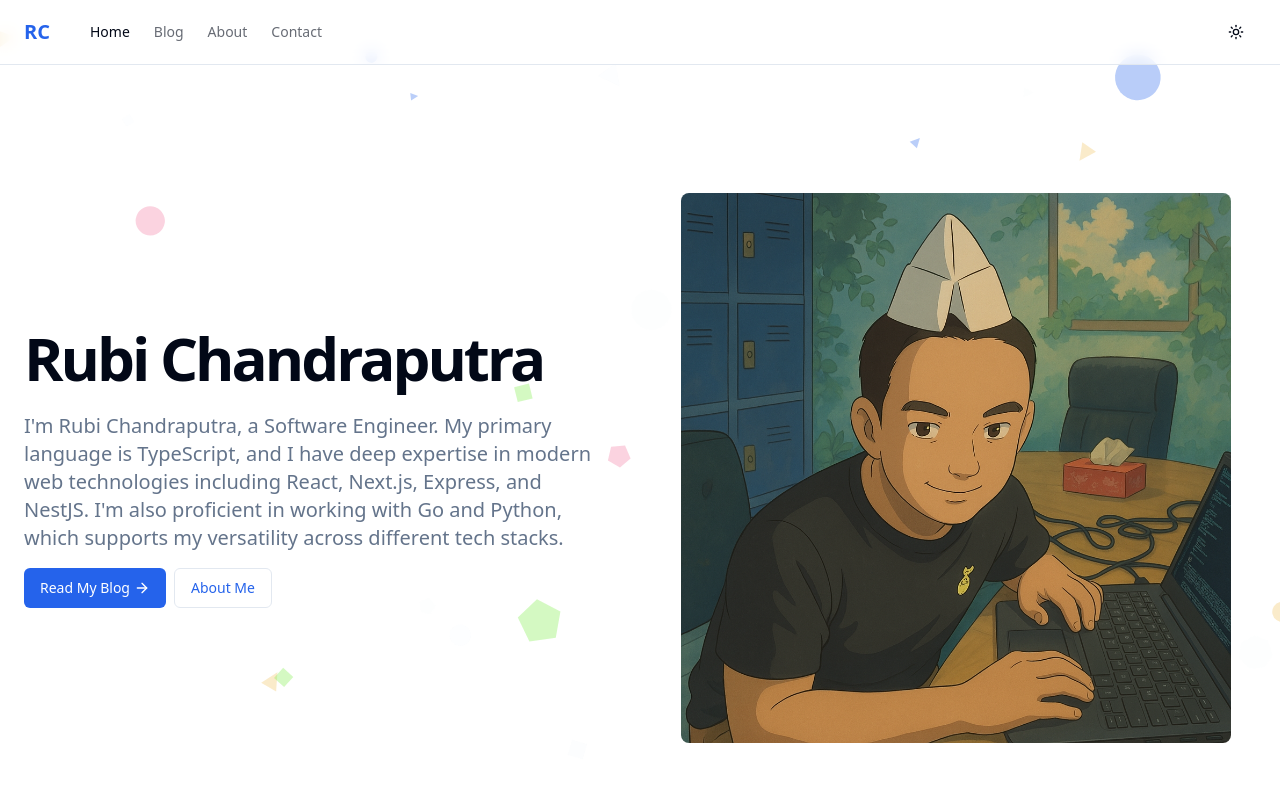
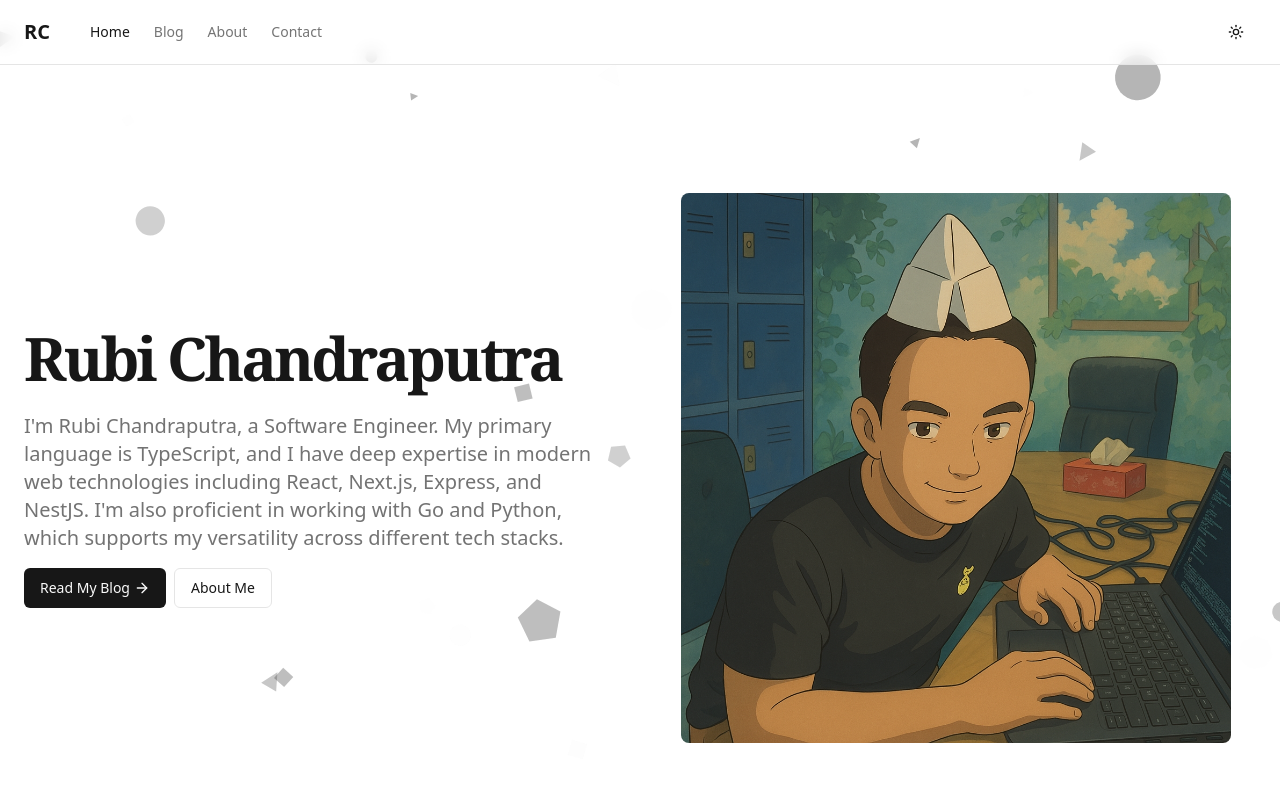
Before and after one commit to rubichandrap/my-blog, a Next.js app: page /my-blog/ in a window 1280 px wide. Shown: the top 800 px of the page. Built offline with nearby package versions, Linux system fonts and the light colour scheme.

Commit message:
feat: editorial design foundation — monochrome tokens, serif headings, article typography (T1)

```diff
--- a/app/globals.css
+++ b/app/globals.css
@@ -5,74 +5,74 @@
 @layer base {
   :root {
     --background: 0 0% 100%;
-    --foreground: 222.2 84% 4.9%;
+    --foreground: 0 0% 9%;
     --card: 0 0% 100%;
-    --card-foreground: 222.2 84% 4.9%;
+    --card-foreground: 0 0% 9%;
     --popover: 0 0% 100%;
-    --popover-foreground: 222.2 84% 4.9%;
-    --primary: 221.2 83.2% 53.3%;
-    --primary-foreground: 210 40% 98%;
-    --secondary: 210 40% 96.1%;
-    --secondary-foreground: 222.2 47.4% 11.2%;
-    --muted: 210 40% 96.1%;
-    --muted-foreground: 215.4 16.3% 46.9%;
-    --accent: 210 40% 96.1%;
-    --accent-foreground: 222.2 47.4% 11.2%;
+    --popover-foreground: 0 0% 9%;
+    --primary: 0 0% 9%;
+    --primary-foreground: 0 0% 98%;
+    --secondary: 0 0% 96.1%;
+    --secondary-foreground: 0 0% 9%;
+    --muted: 0 0% 96.1%;
+    --muted-foreground: 0 0% 45.1%;
+    --accent: 0 0% 96.1%;
+    --accent-foreground: 0 0% 9%;
     --destructive: 0 84.2% 60.2%;
-    --destructive-foreground: 210 40% 98%;
-    --border: 214.3 31.8% 91.4%;
-    --input: 214.3 31.8% 91.4%;
-    --ring: 221.2 83.2% 53.3%;
+    --destructive-foreground: 0 0% 98%;
+    --border: 0 0% 89.8%;
+    --input: 0 0% 89.8%;
+    --ring: 0 0% 9%;
     --radius: 0.5rem;
     --sidebar-background: 0 0% 98%;
-    --sidebar-foreground: 240 5.3% 26.1%;
-    --sidebar-primary: 240 5.9% 10%;
+    --sidebar-foreground: 0 0% 26.1%;
+    --sidebar-primary: 0 0% 10%;
     --sidebar-primary-foreground: 0 0% 98%;
-    --sidebar-accent: 240 4.8% 95.9%;
-    --sidebar-accent-foreground: 240 5.9% 10%;
-    --sidebar-border: 220 13% 91%;
-    --sidebar-ring: 217.2 91.2% 59.8%;
+    --sidebar-accent: 0 0% 95.9%;
+    --sidebar-accent-foreground: 0 0% 10%;
+    --sidebar-border: 0 0% 91%;
+    --sidebar-ring: 0 0% 10%;
   }
 
   .dark {
-    --background: 222.2 84% 4.9%;
-    --foreground: 210 40% 98%;
-    --card: 222.2 84% 4.9%;
-    --card-foreground: 210 40% 98%;
-    --popover: 222.2 84% 4.9%;
-    --popover-foreground: 210 40% 98%;
-    --primary: 217.2 91.2% 59.8%;
-    --primary-foreground: 222.2 47.4% 11.2%;
-    --secondary: 217.2 32.6% 17.5%;
-    --secondary-foreground: 210 40% 98%;
-    --muted: 217.2 32.6% 17.5%;
-    --muted-foreground: 215 20.2% 65.1%;
-    --accent: 217.2 32.6% 17.5%;
-    --accent-foreground: 210 40% 98%;
+    --background: 0 0% 3.9%;
+    --foreground: 0 0% 98%;
+    --card: 0 0% 3.9%;
+    --card-foreground: 0 0% 98%;
+    --popover: 0 0% 3.9%;
+    --popover-foreground: 0 0% 98%;
+    --primary: 0 0% 98%;
+    --primary-foreground: 0 0% 9%;
+    --secondary: 0 0% 14.9%;
+    --secondary-foreground: 0 0% 98%;
+    --muted: 0 0% 14.9%;
+    --muted-foreground: 0 0% 63.9%;
+    --accent: 0 0% 14.9%;
+    --accent-foreground: 0 0% 98%;
     --destructive: 0 62.8% 30.6%;
-    --destructive-foreground: 210 40% 98%;
-    --border: 217.2 32.6% 17.5%;
-    --input: 217.2 32.6% 17.5%;
-    --ring: 224.3 76.3% 48%;
-    --sidebar-background: 240 5.9% 10%;
-    --sidebar-foreground: 240 4.8% 95.9%;
-    --sidebar-primary: 224.3 76.3% 48%;
-    --sidebar-primary-foreground: 0 0% 100%;
-    --sidebar-accent: 240 3.7% 15.9%;
-    --sidebar-accent-foreground: 240 4.8% 95.9%;
-    --sidebar-border: 240 3.7% 15.9%;
-    --sidebar-ring: 217.2 91.2% 59.8%;
+    --destructive-foreground: 0 0% 98%;
+    --border: 0 0% 14.9%;
+    --input: 0 0% 14.9%;
+    --ring: 0 0% 83.1%;
+    --sidebar-background: 0 0% 10%;
+    --sidebar-foreground: 0 0% 95.9%;
+    --sidebar-primary: 0 0% 98%;
+    --sidebar-primary-foreground: 0 0% 10%;
+    --sidebar-accent: 0 0% 15.9%;
+    --sidebar-accent-foreground: 0 0% 95.9%;
+    --sidebar-border: 0 0% 15.9%;
+    --sidebar-ring: 0 0% 83.1%;
   }
 
-  /* Base heading styles */
+  /* Base heading styles: serif display, sans body */
   h1,
   h2,
   h3,
   h4,
   h5,
   h6 {
-    @apply font-bold tracking-tight text-foreground;
-    @apply scroll-m-20; /* Add scroll margin for anchor links */
+    @apply font-serif font-bold tracking-tight text-foreground;
+    @apply scroll-m-20;
   }
 
   h1 {
@@ -102,15 +102,20 @@
     @apply font-semibold;
   }
 
-  /* Base link styles */
-  a {
-    @apply text-primary hover:text-primary/80;
-    @apply transition-colors duration-200;
-    @apply underline-offset-4;
+  body {
+    @apply bg-background text-foreground font-sans antialiased;
   }
 
-  /* Navigation links should not be underlined by default */
-  nav a {
+  /* Base link styles: editorial text links, underlined, no accent color */
+  a {
+    @apply text-foreground underline underline-offset-4;
+    @apply transition-colors hover:text-foreground/70;
+  }
+
+  /* Navigation, buttons, and icon links are not text links */
+  nav a,
+  a:has(> button),
+  a:has(> svg) {
     @apply no-underline;
   }
 
@@ -134,6 +139,58 @@
   }
 }
 
+/* Article typography: headings, code blocks, quotes, lists */
+@layer base {
+  .prose h1 {
+    @apply text-3xl font-bold tracking-tight mb-6;
+  }
+
+  .prose h2 {
+    @apply text-2xl font-bold tracking-tight mt-10 mb-4;
+  }
+
+  .prose h3 {
+    @apply text-xl font-bold mt-8 mb-3;
+  }
+
+  .prose h4 {
+    @apply text-lg font-semibold mt-6 mb-2;
+  }
+
+  .prose p {
+    @apply mb-5 leading-7;
+  }
+
+  .prose ul,
+  .prose ol {
+    @apply pl-6 mb-5;
+  }
+
+  .prose li {
+    @apply mb-1.5;
+  }
+
+  .prose strong {
+    @apply font-semibold;
+  }
+
+  .prose blockquote {
+    @apply border-l-2 border-foreground/20 pl-4 italic text-foreground/80 mb-5;
+  }
+
+  .prose pre {
+    @apply bg-muted rounded-md p-4 overflow-x-auto text-sm leading-6 mb-5;
+  }
+
+  .prose code {
+    @apply font-mono text-sm bg-muted px-1.5 py-0.5 rounded;
+  }
+
+  .prose pre code {
+    @apply bg-transparent p-0 rounded-none text-foreground;
+  }
+}
+
 @layer utilities {
   .text-balance {
     text-wrap: balance;
@@ -144,7 +201,4 @@
   * {
     @apply border-border;
   }
-  body {
-    @apply bg-background text-foreground;
-  }
 }
--- a/app/page.tsx
+++ b/app/page.tsx
@@ -37,7 +37,7 @@ export default function Home() {
                 </div>
                 <div className="flex flex-col gap-2 min-[400px]:flex-row">
                   <Link href="/blog" passHref>
-                    <Button className="gap-1 text-white">
+                    <Button className="gap-1">
                       Read My Blog
                       <ArrowRight className="h-4 w-4" />
                     </Button>
--- a/components/site-header.tsx
+++ b/components/site-header.tsx
@@ -39,7 +39,7 @@ export function SiteHeader() {
     <header className="sticky top-0 z-50 w-full border-b bg-background/95 backdrop-blur supports-[backdrop-filter]:bg-background/60">
       <div className="container flex h-16 items-center justify-between px-4 md:px-6 mx-auto">
         <div className="flex items-center gap-6 md:gap-10">
-          <Link href="/" className="flex items-center space-x-2">
+          <Link href="/" className="flex items-center space-x-2 no-underline">
             <span className="font-bold text-xl">RC</span>
           </Link>
           <nav className="hidden md:flex gap-6">
@@ -69,7 +69,7 @@ export function SiteHeader() {
               <div className="flex flex-col gap-4 px-4">
                 <Link
                   href="/"
-                  className="flex items-center space-x-2"
+                  className="flex items-center space-x-2 no-underline"
                   onClick={() => setOpen(false)}
                 >
                   <span className="font-bold text-xl">RC</span>
--- a/components/ui/calendar.tsx
+++ b/components/ui/calendar.tsx
@@ -54,8 +54,8 @@ function Calendar({
         ...classNames,
       }}
       components={{
-        IconLeft: ({ ...props }) => <ChevronLeft className="h-4 w-4" />,
-        IconRight: ({ ...props }) => <ChevronRight className="h-4 w-4" />,
+        IconLeft: () => <ChevronLeft className="h-4 w-4" />,
+        IconRight: () => <ChevronRight className="h-4 w-4" />,
       }}
       {...props}
     />
--- a/components/ui/chart.tsx
+++ b/components/ui/chart.tsx
@@ -69,7 +69,7 @@ ChartContainer.displayName = 'Chart';
 
 const ChartStyle = ({ id, config }: { id: string; config: ChartConfig }) => {
   const colorConfig = Object.entries(config).filter(
-    ([_, config]) => config.theme || config.color
+    ([, config]) => config.theme || config.color
   );
 
   if (!colorConfig.length) {
--- a/styles/globals.css
+++ /dev/null
@@ -1,94 +0,0 @@
-@tailwind base;
-@tailwind components;
-@tailwind utilities;
-
-body {
-  font-family: Arial, Helvetica, sans-serif;
-}
-
-@layer utilities {
-  .text-balance {
-    text-wrap: balance;
-  }
-}
-
-@layer base {
-  :root {
-    --background: 0 0% 100%;
-    --foreground: 0 0% 3.9%;
-    --card: 0 0% 100%;
-    --card-foreground: 0 0% 3.9%;
-    --popover: 0 0% 100%;
-    --popover-foreground: 0 0% 3.9%;
-    --primary: 0 0% 9%;
-    --primary-foreground: 0 0% 98%;
-    --secondary: 0 0% 96.1%;
-    --secondary-foreground: 0 0% 9%;
-    --muted: 0 0% 96.1%;
-    --muted-foreground: 0 0% 45.1%;
-    --accent: 0 0% 96.1%;
-    --accent-foreground: 0 0% 9%;
-    --destructive: 0 84.2% 60.2%;
-    --destructive-foreground: 0 0% 98%;
-    --border: 0 0% 89.8%;
-    --input: 0 0% 89.8%;
-    --ring: 0 0% 3.9%;
-    --chart-1: 12 76% 61%;
-    --chart-2: 173 58% 39%;
-    --chart-3: 197 37% 24%;
-    --chart-4: 43 74% 66%;
-    --chart-5: 27 87% 67%;
-    --radius: 0.5rem;
-    --sidebar-background: 0 0% 98%;
-    --sidebar-foreground: 240 5.3% 26.1%;
-    --sidebar-primary: 240 5.9% 10%;
-    --sidebar-primary-foreground: 0 0% 98%;
-    --sidebar-accent: 240 4.8% 95.9%;
-    --sidebar-accent-foreground: 240 5.9% 10%;
-    --sidebar-border: 220 13% 91%;
-    --sidebar-ring: 217.2 91.2% 59.8%;
-  }
-  .dark {
-    --background: 0 0% 3.9%;
-    --foreground: 0 0% 98%;
-    --card: 0 0% 3.9%;
-    --card-foreground: 0 0% 98%;
-    --popover: 0 0% 3.9%;
-    --popover-foreground: 0 0% 98%;
-    --primary: 0 0% 98%;
-    --primary-foreground: 0 0% 9%;
-    --secondary: 0 0% 14.9%;
-    --secondary-foreground: 0 0% 98%;
-    --muted: 0 0% 14.9%;
-    --muted-foreground: 0 0% 63.9%;
-    --accent: 0 0% 14.9%;
-    --accent-foreground: 0 0% 98%;
-    --destructive: 0 62.8% 30.6%;
-    --destructive-foreground: 0 0% 98%;
-    --border: 0 0% 14.9%;
-    --input: 0 0% 14.9%;
-    --ring: 0 0% 83.1%;
-    --chart-1: 220 70% 50%;
-    --chart-2: 160 60% 45%;
-    --chart-3: 30 80% 55%;
-    --chart-4: 280 65% 60%;
-    --chart-5: 340 75% 55%;
-    --sidebar-background: 240 5.9% 10%;
-    --sidebar-foreground: 240 4.8% 95.9%;
-    --sidebar-primary: 224.3 76.3% 48%;
-    --sidebar-primary-foreground: 0 0% 100%;
-    --sidebar-accent: 240 3.7% 15.9%;
-    --sidebar-accent-foreground: 240 4.8% 95.9%;
-    --sidebar-border: 240 3.7% 15.9%;
-    --sidebar-ring: 217.2 91.2% 59.8%;
-  }
-}
-
-@layer base {
-  * {
-    @apply border-border;
-  }
-  body {
-    @apply bg-background text-foreground;
-  }
-}
--- a/tailwind.config.ts
+++ b/tailwind.config.ts
@@ -11,6 +11,17 @@ const config: Config = {
   ],
   theme: {
     extend: {
+      fontFamily: {
+        // ADR-0002: system serif stack for display headings
+        serif: [
+          'Georgia',
+          'Charter',
+          'Palatino',
+          '"Times New Roman"',
+          'Times',
+          'serif',
+        ],
+      },
       colors: {
         background: 'hsl(var(--background))',
         foreground: 'hsl(var(--foreground))',
@@ -45,13 +56,6 @@ const config: Config = {
         border: 'hsl(var(--border))',
         input: 'hsl(var(--input))',
         ring: 'hsl(var(--ring))',
-        chart: {
-          '1': 'hsl(var(--chart-1))',
-          '2': 'hsl(var(--chart-2))',
-          '3': 'hsl(var(--chart-3))',
-          '4': 'hsl(var(--chart-4))',
-          '5': 'hsl(var(--chart-5))',
-        },
         sidebar: {
           DEFAULT: 'hsl(var(--sidebar-background))',
           foreground: 'hsl(var(--sidebar-foreground))',
```
Also changed, not shown: components/ui/use-toast.ts (+6 -8 lines).
